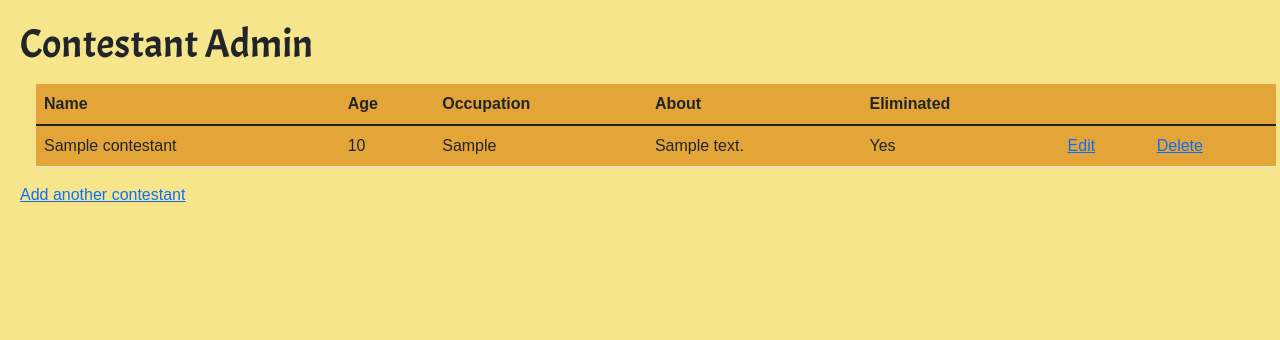
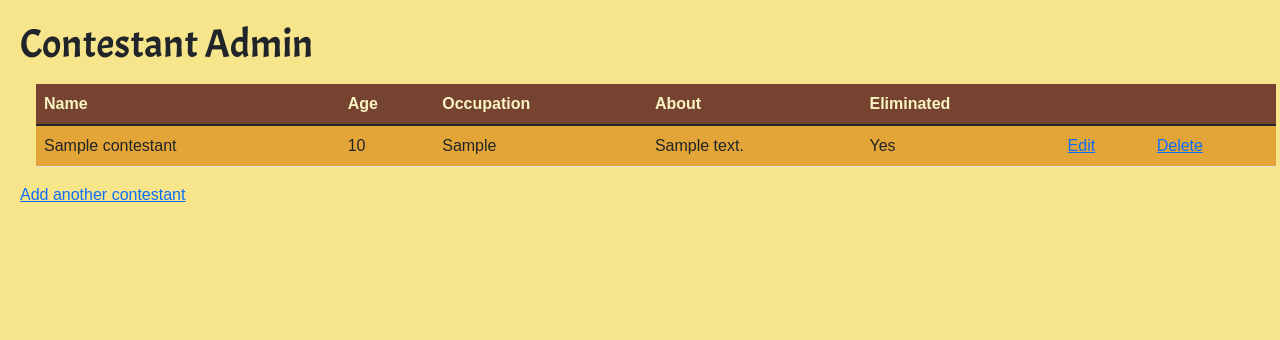
Before and after one commit to inshelligent/Survivor-Tipping, a Flask app: page /admin_contestants in a window 1280 px wide. Shown: the part 140-480 px from the top of the page. Run offline with Flask 2, Linux system fonts and the light colour scheme; tables that the repository leaves empty hold one stand-in row (values such as "Sample post"); some libraries are stand-ins or nearby versions.

Commit message:
table header

```diff
--- a/app/templates/admin_contestants.html
+++ b/app/templates/admin_contestants.html
@@ -3,7 +3,7 @@
 {% block content %}
 <h1>{{ title }} </h1>
 <table class="table">
-    <thead>
+    <thead class="table-header">
         <tr>
             <th>Name</th>
             <th>Age</th>
```
